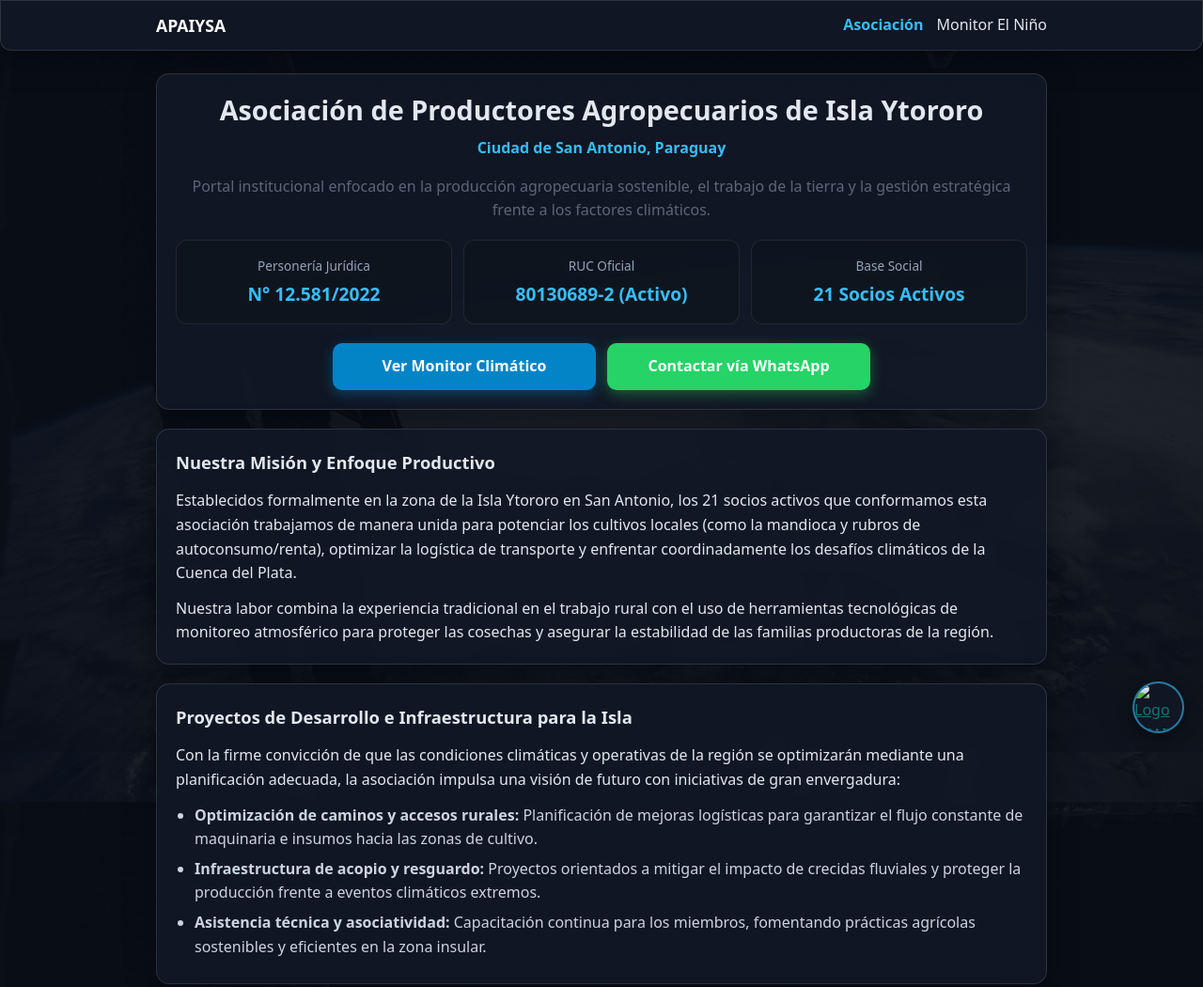
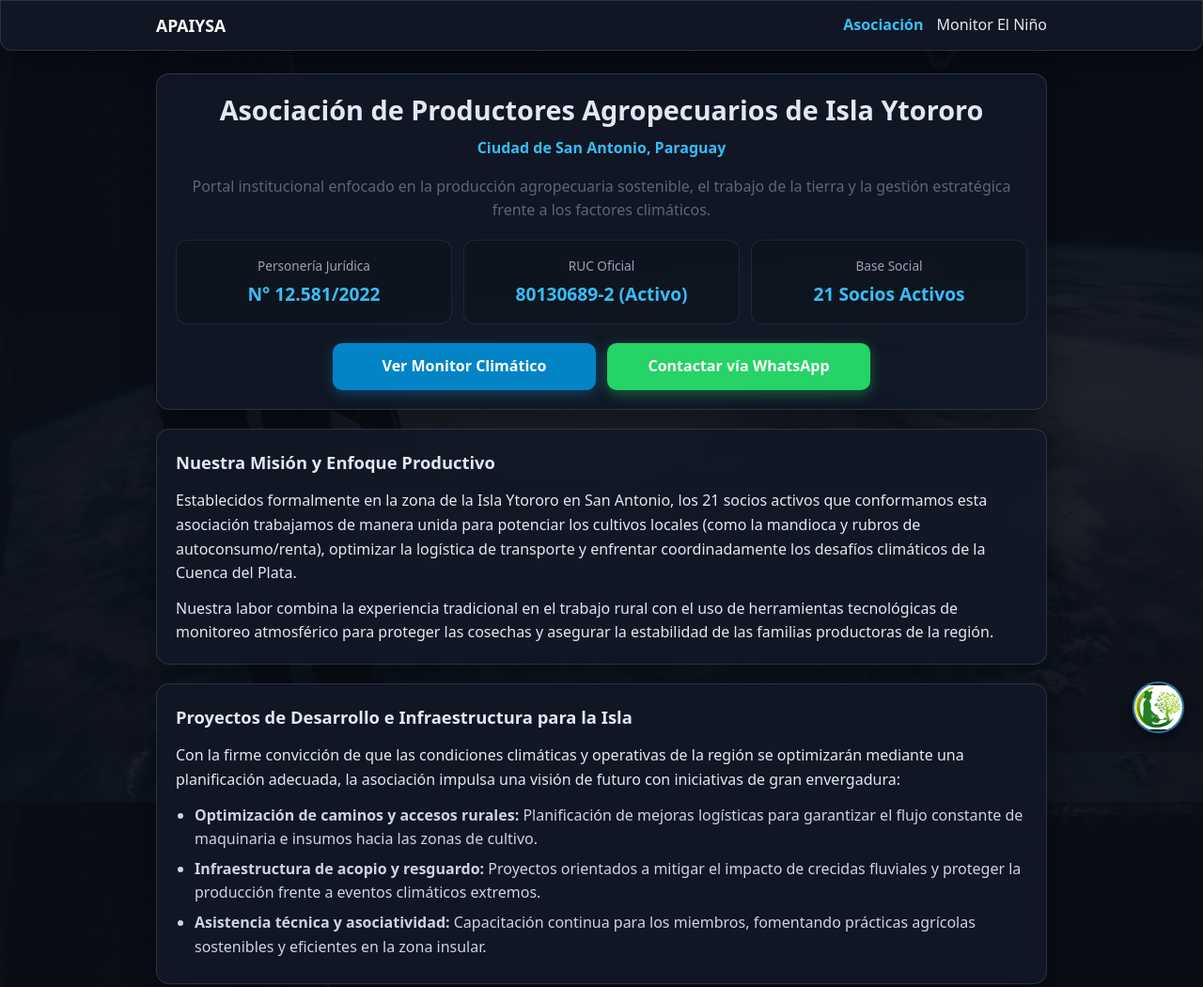
Before and after one commit to labhonor8-create/labhonor8-create.github.io, a plain HTML site: page index.html in a window 1280 px wide. Shown: the top 1050 px of the page at 94% size. Drawn offline with Linux system fonts and the light colour scheme.

Commit message:
Update index.html

```diff
--- a/index.html
+++ b/index.html
@@ -162,7 +162,7 @@
 
   <!-- SELLO CIRCULAR FLOTANTE EN LA ESQUINA INFERIOR DERECHA -->
   <a href="index.html" class="floating-signature" title="APAIYSA">
-    <img src="Screenshot_20261024_202622_com_hihonor_photos_GalleryMain.jpg" alt="Logo APAIYSA">
+    <img src="logo.jpg" alt="Logo APAIYSA">
   </a>
 
 </body>
```
